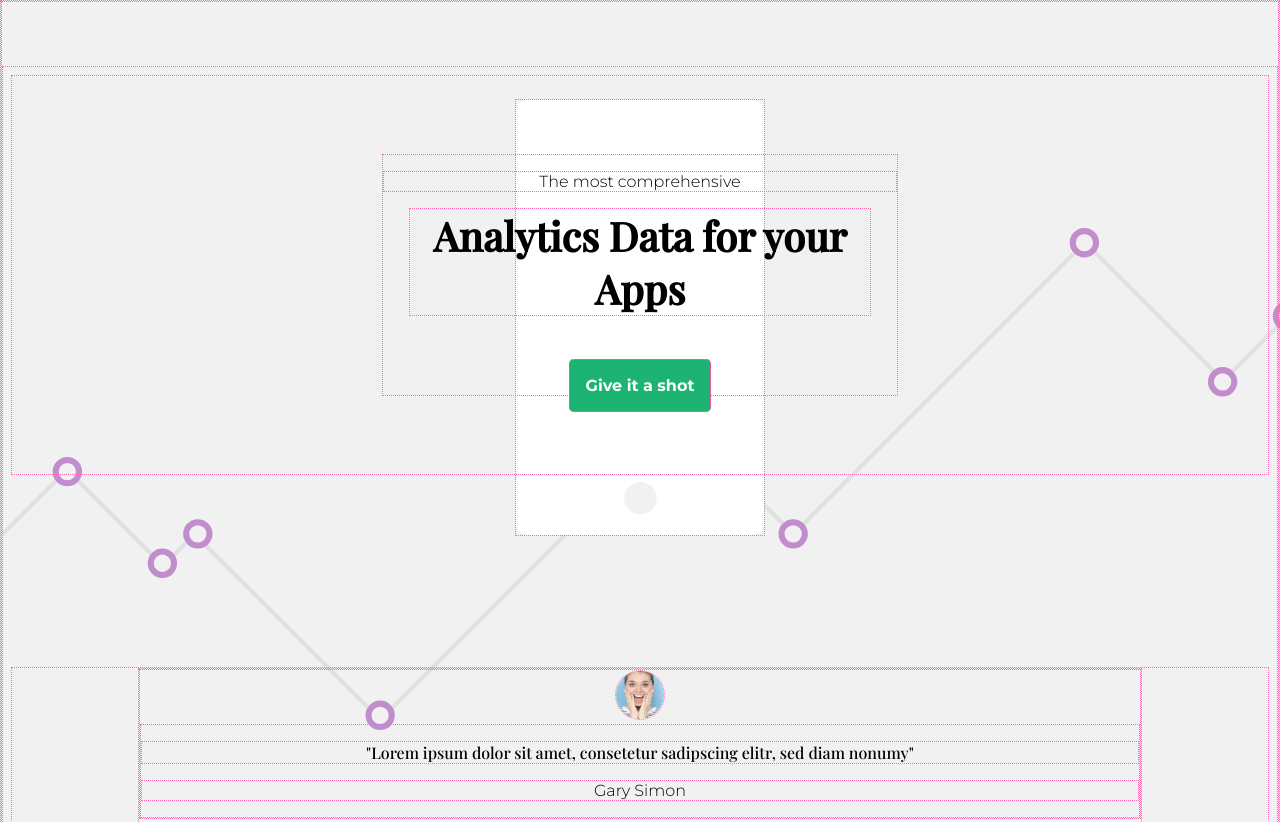
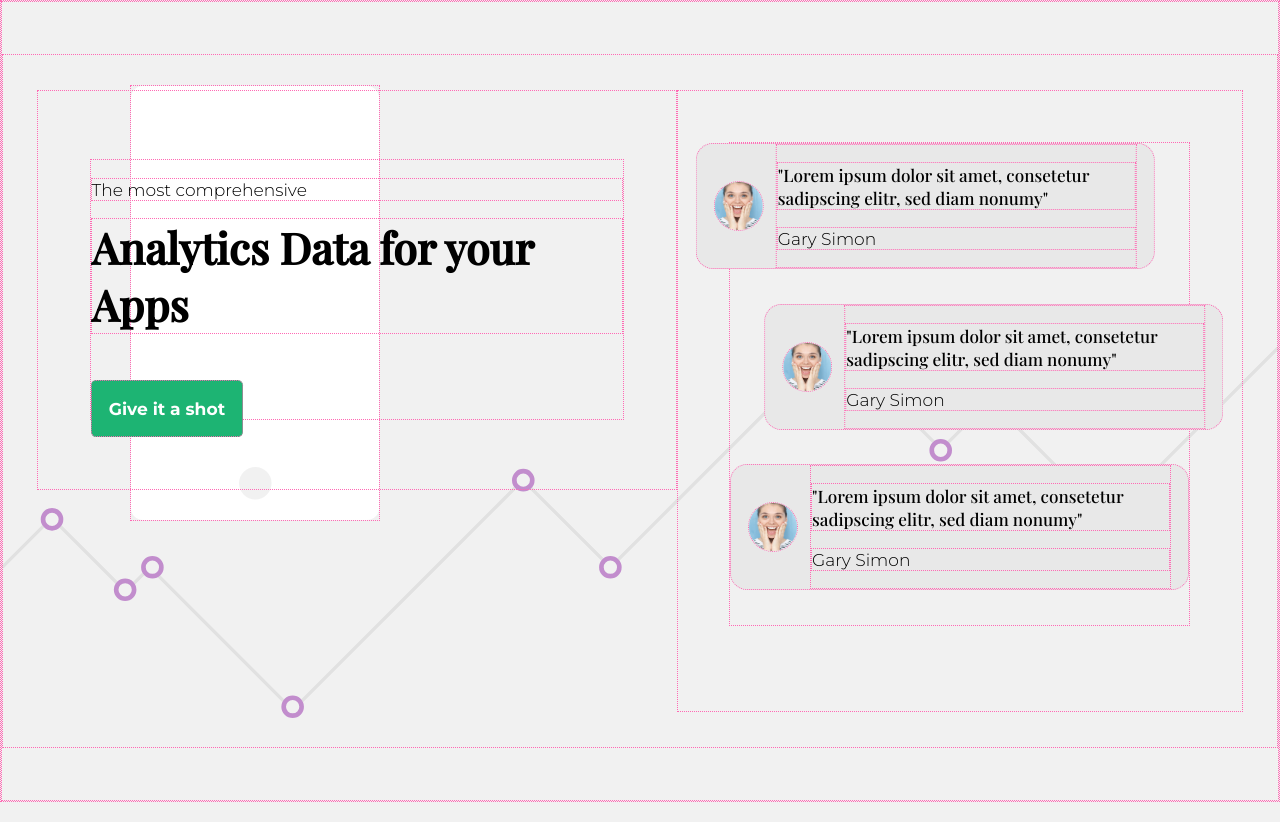
Before and after one commit to arta/scrimba-ui-design-bootcamp, a plain HTML site: page 3-ui-animation/index.html in a window 1280 px wide. Shown: the top 822 px of the page. Drawn offline with nearby package versions, Linux system fonts and the light colour scheme; a web font is replaced by a local one.

Commit message:
add media query for large screens

```diff
--- a/3-ui-animation/index.css
+++ b/3-ui-animation/index.css
@@ -123,3 +123,67 @@ h1 {
   }
 
 }
+
+@media (min-width: 850px) {
+
+  body {
+    background-position-y: 80%;
+    background-size: 100%;
+    display: grid;
+    height: 100vh;
+    place-content: center;
+    text-align: left;
+  }
+
+  /* ---------------------- */
+
+  h1 { width: unset; }
+
+  .p-auth { font-size: .8em; }
+
+  .li-quote {
+    align-items: center;
+    background: #e8e8e8;
+    border-radius: 1em;
+    column-gap: .7em;
+    display: grid;
+    grid-template-columns: auto auto;
+    padding: 0 1em;
+  }
+
+  .li-quote:first-child { transform: translateX(-2em); }
+
+  .li-quote:nth-child(2) { transform: translateX(2em); }
+
+  .ul-quotes { width: unset; }
+
+  /* ---------------------- */
+
+  .col-left,
+  .col-right { padding: 3em; }
+
+  .col-left { flex-basis: 75%; }
+
+  .col-right { margin-top: unset; }
+
+  .wrapper {
+    display: flex;
+    margin: unset;
+    padding: 2em;
+  }
+
+  /* ---------------------- */
+
+  .img-phone {
+    left: 10%;
+    margin: unset;
+    top: 1.7em;
+  }
+
+}
+
+@media (min-width: 1200px) {
+
+  body { font-size: 1.07rem; }
+
+}
```
